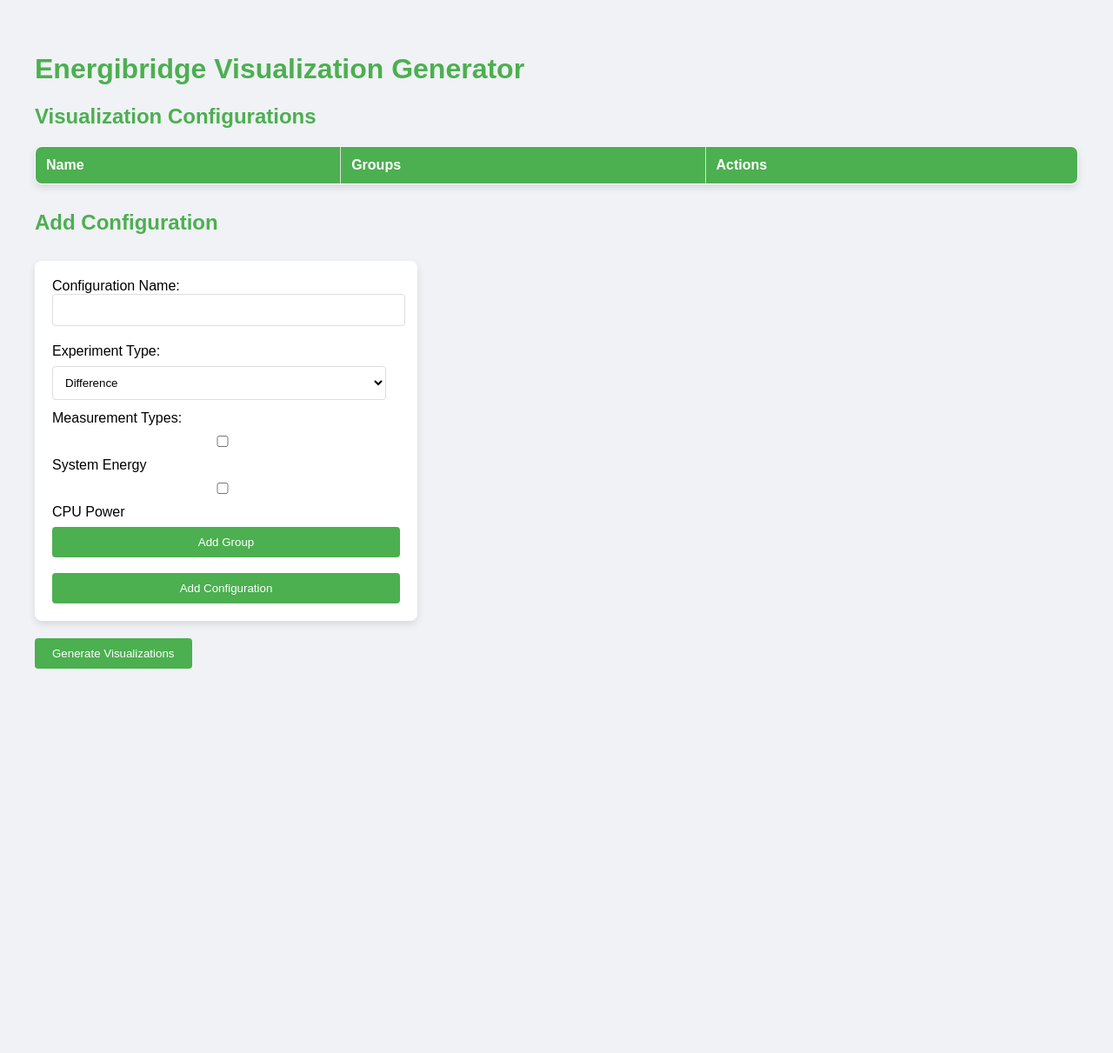
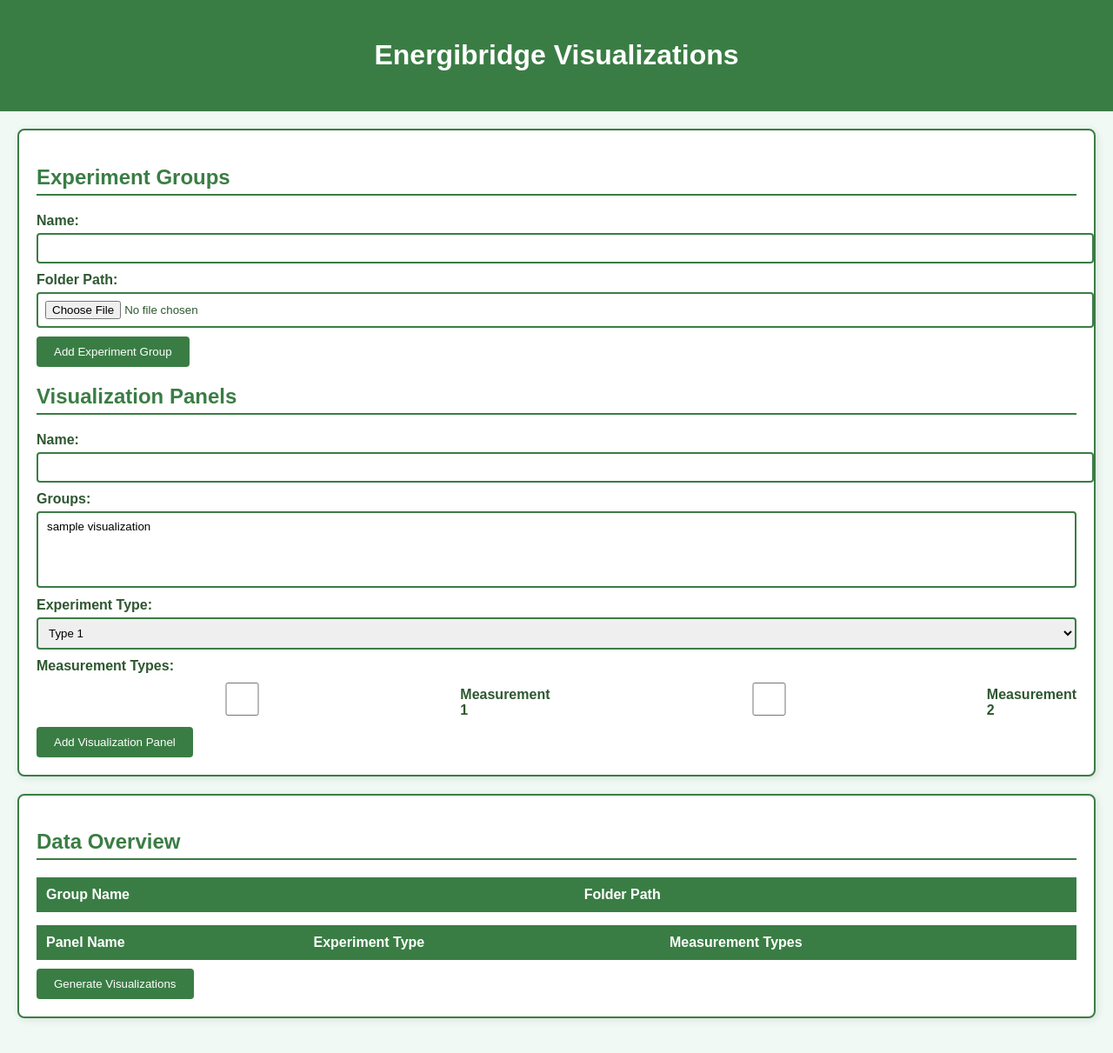
Before and after one commit to krisvanmelis/energibridge-analytics, a Flask app: page / in a window 1280 px wide. Shown: the whole page at 87% size. Before the commit the page ends 769 px from the top, so only its background shows below. Run offline with Flask 2, Linux system fonts and the light colour scheme; data that the repository does not hold is empty; parts of the project's set-up code (start-up, migrations or seed data) failed here and were passed over.

Commit message:
Restructure UI WIP

```diff
--- a/preprocessing/src/app.py
+++ b/preprocessing/src/app.py
@@ -2,37 +2,23 @@
 Module containing Flask application for generating grafana dashboard configurations.
 """
 import json
-import os
 
-import pandas as pd
 from flask import Flask, jsonify, request, render_template, redirect, Response
 
-from dashboards import generate_dashboard
-from models.visualization_config import VisualizationConfig
-from models.group import Group
 from models.types.experiment_type import ExperimentType
 from models.types.measurement_type import MeasurementType
+from group_service import GroupService
+from panel_service import PanelService
+from grafana_visualization_service import GrafanaVisualizationService
+
+# Path where Grafana dashboard config will be saved
+DASHBOARD_CONFIG_SAVE_PATH = '../var/lib/grafana/dashboards/test_config.json'
+GRAFANA_URL = 'http://localhost:3000'
 
 app = Flask(__name__)
-
-# Sample list to store configurations
-configs = [
-    VisualizationConfig(
-        name = "sample visualization",
-        groups = [
-          Group(
-              name = "sample visualization",
-              folder_path = "csv-data/preprocessing_output",
-          )
-        ],
-        measurement_types = [MeasurementType.SYSTEM_ENERGY],
-        experiment_type = ExperimentType.DIFFERENCE,
-    ),
-]
-# Path where Grafana dashboard config will be saved
-DASHBOARD_CONFIG_PATH = '../var/lib/grafana/dashboards/test_config.json'
-GRAFANA_URL = 'http://localhost:3000'
-
+group_service = GroupService()
+panel_service = PanelService(group_service)
+grafana_visualization_service = GrafanaVisualizationService(DASHBOARD_CONFIG_SAVE_PATH)
 
 @app.route('/')
 def home() -> str:
@@ -41,42 +27,97 @@ def home() -> str:
 
     :return: Rendered home page
     """
-    return render_template('index.html', configs=configs)
+    return render_template('index.html', panels=panel_service.get_panels())
 
 
-@app.route('/add_config', methods=['POST'])
-def add_config() -> Response:
+@app.route('/groups')
+def get_groups() -> Response:
     """
-    Endpoint to add new config to the dashboard.
+    Endpoint to fetch all groups.
+    """
+    return jsonify({'status': 'success', 'groups': [group.to_dict() for group in group_service.get_groups()]})
+
+
+@app.route('/groups', methods=['POST'])
+def add_group() -> Response:
+    """
+    Endpoint to add a new group.
+    Returns error if group with name already exists or folder not found.
+
+    :return: Response with new list of groups.
+    """
+    data = json.loads(request.json)
+    name = data['name']
+    folder_path = data['folder_path']
+
+    try:
+        groups = group_service.add_group(name, folder_path)
+    except Exception as e:
+        return jsonify({'status': 'error', 'message': str(e)})
+
+    return jsonify({'status': 'success', 'groups': [group.to_dict() for group in groups]})
+
+
+@app.route('/groups', methods=['DELETE'])
+def delete_group() -> Response:
+    """
+    Endpoint to delete a group by name.
+
+    :return: Response with new list of groups.
+    """
+    group_name = request.form['group_name']
+
+    try:
+        return jsonify({'status': 'success', 'groups': [group.to_dict() for group in group_service.delete_group(group_name)]})
+    except Exception as e:
+        return jsonify({'status': 'error', 'message': str(e)})
+
+
+@app.route('/panels', methods=['GET'])
+def get_panels() -> Response:
+    """
+    Endpoint to get all panel configs from the dashboard.
+
+    :return: JSON response with all configs
+    """
+    return jsonify({'status': 'success', 'panels': [panel.to_dict() for panel in panel_service.get_panels()]})
+
+
+@app.route('/panels', methods=['POST'])
+def add_panel() -> Response:
+    """
+    Endpoint to add new panel config to the dashboard.
 
     :return: JSON response with new configs list
     """
     data = json.loads(request.json)
     name = data['name']
-    groups = [Group(group['name'], group['folder_path']) for group in data['groups']]
+    group_names = data['group_names']
     measurement_types = [MeasurementType(int(measurement_type)) for measurement_type in data['measurement_types']]
     experiment_type = ExperimentType(int(data['experiment_type']))
-    new_config = VisualizationConfig(name, groups, measurement_types, experiment_type)
-    global configs
-    configs = configs + [new_config]
 
-    return jsonify({'status': 'success', 'configs': [c.to_dict() for c in configs]})
+    try:
+        return jsonify({'status': 'success', 'panels': [panel.to_dict() for panel in panel_service.add_panel(name, group_names, measurement_types, experiment_type)]})
+    except Exception as e:
+        return jsonify({'status': 'error', 'message': str(e)})
 
 
-@app.route('/delete_config', methods=['POST'])
-def delete_config() -> Response:
+@app.route('/panels', methods=['DELETE'])
+def delete_panel() -> Response:
     """
-    Endpoint to delete a config from the dashboard.
+    Endpoint to delete a panel config from the dashboard.
 
     :return: JSON response with new configs
     """
-    config_name = request.form['name']
-    global configs
-    configs = [c for c in configs if c.name != config_name]
-    return jsonify({'status': 'success', 'configs': [c.to_dict() for c in configs]})
+    panel_name = request.form['name']
+
+    try:
+        return jsonify({'status': 'success', 'panels': [panel.to_dict() for panel in panel_service.delete_panel(panel_name)]})
+    except Exception as e:
+        return jsonify({'status': 'error', 'message': str(e)})
 
 
-@app.route('/generate_visualizations')
+@app.route('/visualizations/generate', methods=['POST'])
 def generate_visualizations() -> Response:
     """
     Endpoint to generate visualizations (and grafana dashboard configuration).
@@ -84,38 +125,10 @@ def generate_visualizations() -> Response:
 
     :return: JSON response with redirect
     """
-    # Generate and save json file which configures Grafana dashboard.
-    grafana_config = generate_dashboard(configs)
-    dir_name = os.path.dirname(DASHBOARD_CONFIG_PATH)
-
-    if not os.path.exists(dir_name):
-        os.makedirs(dir_name)
-    with open(DASHBOARD_CONFIG_PATH, 'w') as json_file:
-        json.dump(grafana_config, json_file, indent=4)  # `indent=4` for pretty formatting
+    panel_configs = panel_service.get_panels()
+    grafana_visualization_service.configure(panel_configs)
 
     return redirect(GRAFANA_URL)
-
-
-@app.route('/get_configs', methods=['GET'])
-def get_configs() -> Response:
-    """
-    Endpoint to get all configs from the dashboard.
-
-    :return: JSON response with all configs
-    """
-    return jsonify([c.to_dict() for c in configs])
-
-
-@app.route('/process', methods=['POST'])
-def process() -> Response:
-    """
-    # TODO what does this do?
-    """
-    data = request.get_json()
-    df = pd.DataFrame(data)
-    # Perform preprocessing here
-    result = df.describe().to_dict()
-    return jsonify(result)
 
 
 def main() -> None:
--- a/preprocessing/src/dashboards.py
+++ b/preprocessing/src/dashboards.py
@@ -3,7 +3,7 @@ Module containing functionality for Grafana dashboards.
 """
 from typing import List
 
-from models.visualization_config import VisualizationConfig
+from models.panel_config import PanelConfig
 from models.types.measurement_type import MeasurementType
 from models.group import Group
 
@@ -62,7 +62,7 @@ def generate_target_from_group(group: Group, columns: List[dict]) -> dict:
     }
 
 
-def generate_panel_from_config(config: VisualizationConfig) -> dict:
+def generate_panel_from_config(config: PanelConfig) -> dict:
     """
     Generate a dashboard panel configuration based on visualization config.
 
@@ -166,7 +166,7 @@ def generate_panel_from_config(config: VisualizationConfig) -> dict:
     }
 
 
-def generate_dashboard(configs: List[VisualizationConfig]) -> dict:
+def generate_dashboard(configs: List[PanelConfig]) -> dict:
     """
     Generate a Grafana dashboard configuration as a dictionary based on visualization configurations.
 
--- a/preprocessing/src/static/scripts.js
+++ b/preprocessing/src/static/scripts.js
@@ -1,73 +1,53 @@
-async function fetchConfigs() {
-    const response = await fetch('/get_configs');
-    const configs = await response.json();
+document.getElementById('group-form').addEventListener('submit', function(e) {
+    e.preventDefault();
+    const groupName = document.getElementById('group-name').value;
+    const folderPath = document.getElementById('folder-path').value;
 
-    const tableBody = document.querySelector('table tbody');
-    tableBody.innerHTML = `
-        <tr>
-            <th>Name</th>
-            <th>Groups</th>
-            <th>Actions</th>
-        </tr>
-    `; // Clear existing content
+    fetch('/groups', {
+        method: 'POST',
+        headers: { 'Content-Type': 'application/json' },
+        body: JSON.stringify({ name: groupName, folder_path: folderPath })
+    }).then(response => response.json())
+      .then(data => updateTable('group-table', data.groups));
+});
 
-    configs.forEach(config => {
+document.getElementById('panel-form').addEventListener('submit', function(e) {
+    e.preventDefault();
+    const panelName = document.getElementById('panel-name').value;
+    const groupNames = Array.from(document.getElementById('groups').selectedOptions)
+                           .map(option => option.value);
+    const experimentType = document.getElementById('experiment-type').value;
+    const measurementTypes = Array.from(document.querySelectorAll('input[name="measurement_types"]:checked'))
+                                 .map(cb => cb.value);
+
+    fetch('/panels', {
+        method: 'POST',
+        headers: { 'Content-Type': 'application/json' },
+        body: JSON.stringify({
+            name: panelName,
+            group_names: groupNames,
+            experiment_type: experimentType,
+            measurement_types: measurementTypes
+        })
+    }).then(response => response.json())
+      .then(data => updateTable('panel-table', data.panels));
+});
+
+document.getElementById('generate-visualizations').addEventListener('click', function() {
+    fetch('/visualizations/generate', { method: 'POST' })
+        .then(response => window.location.href = response.url);
+});
+
+function updateTable(tableId, data) {
+    const tableBody = document.getElementById(tableId).querySelector('tbody');
+    tableBody.innerHTML = '';
+    data.forEach(item => {
         const row = document.createElement('tr');
-        row.innerHTML = `
-            <td>${config.name}</td>
-            <td>
-                <ul>
-                    ${config.groups.map(group => `<li>${group.name}</li>`).join('')}
-                </ul>
-            </td>
-            <td><button onclick="deleteConfig('${config.name}')">Delete</button></td>
-        `;
+        for (const value of Object.values(item)) {
+            const cell = document.createElement('td');
+            cell.textContent = value;
+            row.appendChild(cell);
+        }
         tableBody.appendChild(row);
     });
 }
-
-async function addConfig() {
-    const name = document.getElementById('name').value;
-    const experiment_type = document.getElementById('experiment_type').value;
-    const measurement_types = Array.from(document.querySelectorAll('.measurement-type:checked')).map(cb => cb.value);
-    const groups = Array.from(document.querySelectorAll('.group-entry')).map(entry => ({
-        name: entry.querySelector('.group-name').value,
-        folder_path: entry.querySelector('.group-folder').value
-    }));
-    const body = JSON.stringify({ name, experiment_type, measurement_types, groups });
-    const response = await fetch('/add_config', {
-        method: 'POST',
-        headers: { 'Content-Type': 'application/json' },
-        body: JSON.stringify(body),
-    });
-    location.reload();
-}
-
-function addGroupField() {
-    const groupContainer = document.getElementById('groups-container');
-    const groupEntry = document.createElement('div');
-    groupEntry.className = 'group-entry';
-    groupEntry.innerHTML = `
-        <label>Group Name: <input type="text" class="group-name" required></label>
-        <label>Folder Path: <input type="text" class="group-folder" required></label>
-        <button type="button" onclick="removeGroupField(this)">Remove Group</button>
-    `;
-    groupContainer.appendChild(groupEntry);
-}
-
-function removeGroupField(button) {
-    button.parentElement.remove();
-}
-
-async function deleteConfig(name) {
-    await fetch('/delete_config', {
-        method: 'POST',
-        headers: { 'Content-Type': 'application/x-www-form-urlencoded' },
-        body: new URLSearchParams({ name })
-    });
-    location.reload();
-}
-
-window.onload = async () => {
-    await fetchConfigs();
-};
--- a/preprocessing/src/static/styles.css
+++ b/preprocessing/src/static/styles.css
@@ -1,80 +1,85 @@
-                      body {
-    font-family: Arial, sans-serif;
-    background-color: #f0f2f5;
-    margin: 20px;
+body {
+    font-family: 'Arial', sans-serif;
+    background-color: #f0f9f4;
+    color: #2e5730;
+    margin: 0;
+    padding: 0;
+}
+
+header {
+    background-color: #3a7d44;
+    color: #ffffff;
+    padding: 1.5rem 0;
+    text-align: center;
+}
+
+main {
     padding: 20px;
 }
-h1, h2 {
-    color: #4CAF50;
+
+h2 {
+    color: #3a7d44;
+    border-bottom: 2px solid #3a7d44;
+    padding-bottom: 5px;
 }
+
+.form-section, .data-section {
+    background-color: #ffffff;
+    border: 2px solid #3a7d44;
+    border-radius: 8px;
+    padding: 20px;
+    margin-bottom: 20px;
+    box-shadow: 2px 2px 10px rgba(0, 0, 0, 0.1);
+}
+
+label {
+    display: block;
+    margin-top: 10px;
+    font-weight: bold;
+}
+
+input, select {
+    width: 100%;
+    padding: 8px;
+    margin-top: 5px;
+    border: 2px solid #3a7d44;
+    border-radius: 4px;
+}
+
+.checkbox-group {
+    display: flex;
+    gap: 15px;
+    margin-top: 5px;
+}
+
+button {
+    background-color: #3a7d44;
+    color: #ffffff;
+    border: none;
+    padding: 10px 20px;
+    cursor: pointer;
+    border-radius: 4px;
+    margin-top: 10px;
+    transition: background 0.3s;
+}
+
+button:hover {
+    background-color: #2e5730;
+}
+
 table {
     width: 100%;
     border-collapse: collapse;
-    background-color: #fff;
-    border-radius: 8px;
-    overflow: hidden;
-    box-shadow: 0 4px 8px rgba(0, 0, 0, 0.1);
-    margin-bottom: 30px;
+    margin-top: 15px;
 }
+
 th, td {
-    padding: 12px;
-    border: 1px solid #ddd;
+    border: 1px solid #3a7d44;
+    padding: 10px;
     text-align: left;
 }
+
 th {
-    background-color: #4CAF50;
-    color: #fff;
+    background-color: #3a7d44;
+    color: #ffffff;
 }
-tr:nth-child(even) {
-    background-color: #f9f9f9;
-}
-form {
-    background-color: #fff;
-    padding: 20px;
-    border-radius: 8px;
-    box-shadow: 0 4px 8px rgba(0, 0, 0, 0.1);
-    max-width: 400px;
-    margin-top: 30px;
-}
-label {
-    display: block;
-    margin-bottom: 8px;
-}
-input, select {
-    width: calc(100% - 16px);
-    padding: 10px;
-    margin-bottom: 12px;
-    border: 1px solid #ddd;
-    border-radius: 4px;
-    background-color: #fff;
-}
-.group-entry {
-    background-color: #e6f7e6;
-    border: 1px solid #c8e6c9;
-    border-radius: 6px;
-    padding: 10px;
-    margin-bottom: 10px;
-}
-button {
-    width: 100%;
-    padding: 10px;
-    background-color: #4CAF50;
-    color: #fff;
-    border: none;
-    border-radius: 4px;
-    cursor: pointer;
-    transition: background-color 0.3s ease;
-}
-button:hover {
-    background-color: #45a049;
-}
-#generate-btn {
-    width: auto;
-    padding: 10px 20px;
-    background-color: #4CAF50;
-    margin-top: 20px;
-    border-radius: 4px;
-}
-#generate-btn:hover {
-    background-color: #45a049;
-}
--- a/preprocessing/src/templates/index.html
+++ b/preprocessing/src/templates/index.html
@@ -8,46 +8,83 @@
     <script src="{{ url_for('static', filename='scripts.js') }}" defer></script>
 </head>
 <body>
-    <h1>Energibridge Visualization Generator</h1>
-    <h2>Visualization Configurations</h2>
-    <table border="1">
-        <tr>
-            <th>Name</th>
-            <th>Groups</th>
-            <th>Actions</th>
-        </tr>
-        {% for config in configs %}
-        <tr>
-            <td>{{ config.name }}</td>
-            <td>
-                <ul>
-                    {% for group in config.groups %}
-                    <li>{{ group.name }})</li>
+    <header>
+        <h1>Energibridge Visualizations</h1>
+    </header>
+
+    <main>
+        <section class="form-section">
+            <h2>Experiment Groups</h2>
+            <form id="group-form">
+                <label for="group-name">Name:</label>
+                <input type="text" id="group-name" name="name" required>
+
+                <label for="folder-path">Folder Path:</label>
+                <input type="file" id="folder-path" name="folder_path" required>
+
+                <button type="submit">Add Experiment Group</button>
+            </form>
+
+            <h2>Visualization Panels</h2>
+            <form id="panel-form">
+                <label for="panel-name">Name:</label>
+                <input type="text" id="panel-name" name="name" required>
+
+                <label for="groups">Groups:</label>
+                <select id="groups" multiple>
+                    {% for panel in panels %}
+                        <option value="{{ panel.name }}">{{ panel.name }}</option>
                     {% endfor %}
-                </ul>
-            </td>
-            <td><button onclick="deleteConfig('{{ config.name }}')">Delete</button></td>
-        </tr>
-        {% endfor %}
-    </table>
+                </select>
 
-    <h2>Add Configuration</h2>
-    <form onsubmit="event.preventDefault(); addConfig();">
-        <label>Configuration Name: <input type="text" id="name" required></label>
-        <label>Experiment Type:</label>
-        <select id="experiment_type" required>
-            <option value=1>Difference</option>
-            <option value=2>Significance Test</option>
-        </select>
-        <label>Measurement Types:</label>
-        <label><input type="checkbox" class="measurement-type" value=1> System Energy</label>
-        <label><input type="checkbox" class="measurement-type" value=2> CPU Power</label>
-        <div id="groups-container"></div>
-        <button type="button" onclick="addGroupField()">Add Group</button>
-        <br><br>
-        <button type="submit">Add Configuration</button>
-    </form>
+                <label for="experiment-type">Experiment Type:</label>
+                <select id="experiment-type" name="experiment_type" required>
+                    <option value="1">Type 1</option>
+                    <option value="2">Type 2</option>
+                </select>
 
-    <button id="generate-btn" onclick="window.location.href='/generate_visualizations'">Generate Visualizations</button>
+                <label>Measurement Types:</label>
+                <div class="checkbox-group">
+                    <input type="checkbox" id="measurement1" name="measurement_types" value="1">
+                    <label for="measurement1">Measurement 1</label>
+
+                    <input type="checkbox" id="measurement2" name="measurement_types" value="2">
+                    <label for="measurement2">Measurement 2</label>
+                </div>
+
+                <button type="submit">Add Visualization Panel</button>
+            </form>
+        </section>
+
+        <section class="data-section">
+            <h2>Data Overview</h2>
+            <table id="group-table">
+                <thead>
+                    <tr>
+                        <th>Group Name</th>
+                        <th>Folder Path</th>
+                    </tr>
+                </thead>
+                <tbody>
+                    <!-- Data will be dynamically added here -->
+                </tbody>
+            </table>
+
+            <table id="panel-table">
+                <thead>
+                    <tr>
+                        <th>Panel Name</th>
+                        <th>Experiment Type</th>
+                        <th>Measurement Types</th>
+                    </tr>
+                </thead>
+                <tbody>
+                    <!-- Data will be dynamically added here -->
+                </tbody>
+            </table>
+
+            <button id="generate-visualizations">Generate Visualizations</button>
+        </section>
+    </main>
 </body>
 </html>
```
Also changed, not shown: preprocessing/src/grafana_visualization_service.py (added, +38 -0 lines), preprocessing/src/group_service.py (added, +71 -0 lines), preprocessing/src/models/group.py (+9 -1 lines), preprocessing/src/models/panel_config.py (renamed from preprocessing/src/models/visualization_config.py, +5 -5 lines), preprocessing/src/panel_service.py (added, +84 -0 lines).
